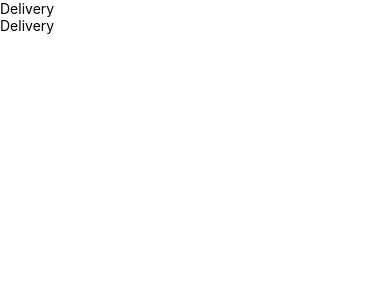
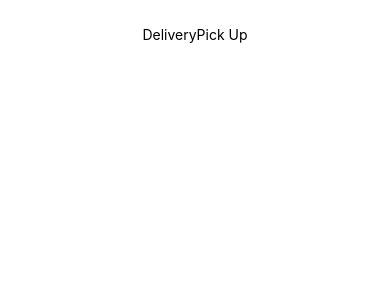
Before and after one commit to mhassanrahi/uber-eats-rn, a React Native app: screen / in a window 390 px wide. Shown: the top 300 px of the page. Built offline with nearby package versions, Linux system fonts and the light colour scheme.

Commit message:
* Updated Header Tabs

```diff
--- a/src/components/Headers/HeaderTabs.js
+++ b/src/components/Headers/HeaderTabs.js
@@ -1,16 +1,42 @@
-import React from "react";
+import React, { useState } from "react";
 import { StyleSheet, Text, View } from "react-native";
+import {
+    widthPercentageToDP as wp,
+    heightPercentageToDP as hp,
+} from "react-native-responsive-screen";
 import HeaderButton from "./HeaderButton";
 
 const HeaderTabs = () => {
+    const [activeTab, setActiveTab] = useState("Delivery");
+
+    function toggleActiveTab(tab = "Delivery") {
+        setActiveTab(tab);
+    }
+
     return (
-        <View>
-            <HeaderButton title="Delivery" />
-            <HeaderButton title="Delivery" />
+        <View style={styles.container}>
+            <HeaderButton
+                title="Delivery"
+                onPress={toggleActiveTab}
+                activeTab={activeTab}
+            />
+            <HeaderButton
+                title="Pick Up"
+                onPress={toggleActiveTab}
+                style={{ backgroundColor: "white" }}
+                titleStyle={{ color: "black", fontWeight: "normal" }}
+            />
         </View>
     );
 };
 
 export default HeaderTabs;
 
-const styles = StyleSheet.create({});
+const styles = StyleSheet.create({
+    container: {
+        height: hp(8),
+        flexDirection: "row",
+        justifyContent: "center",
+        alignItems: "center",
+    },
+});
```
